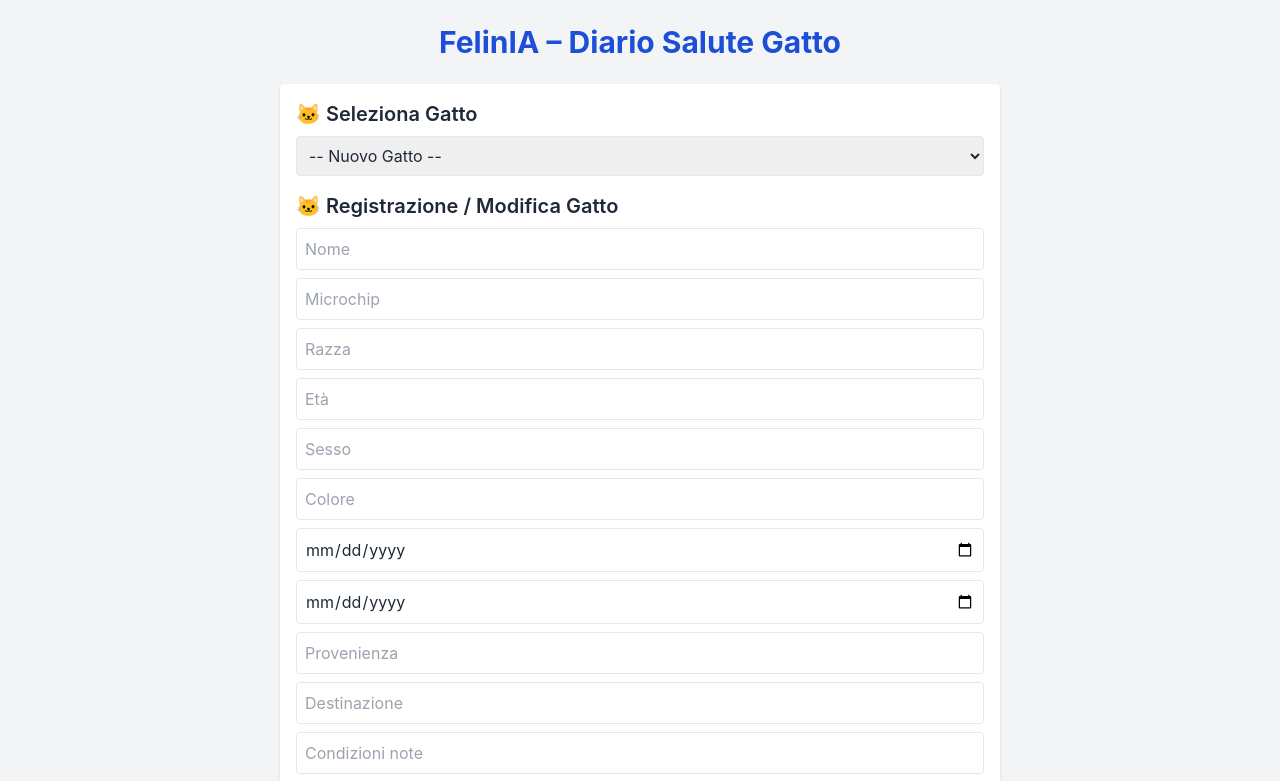
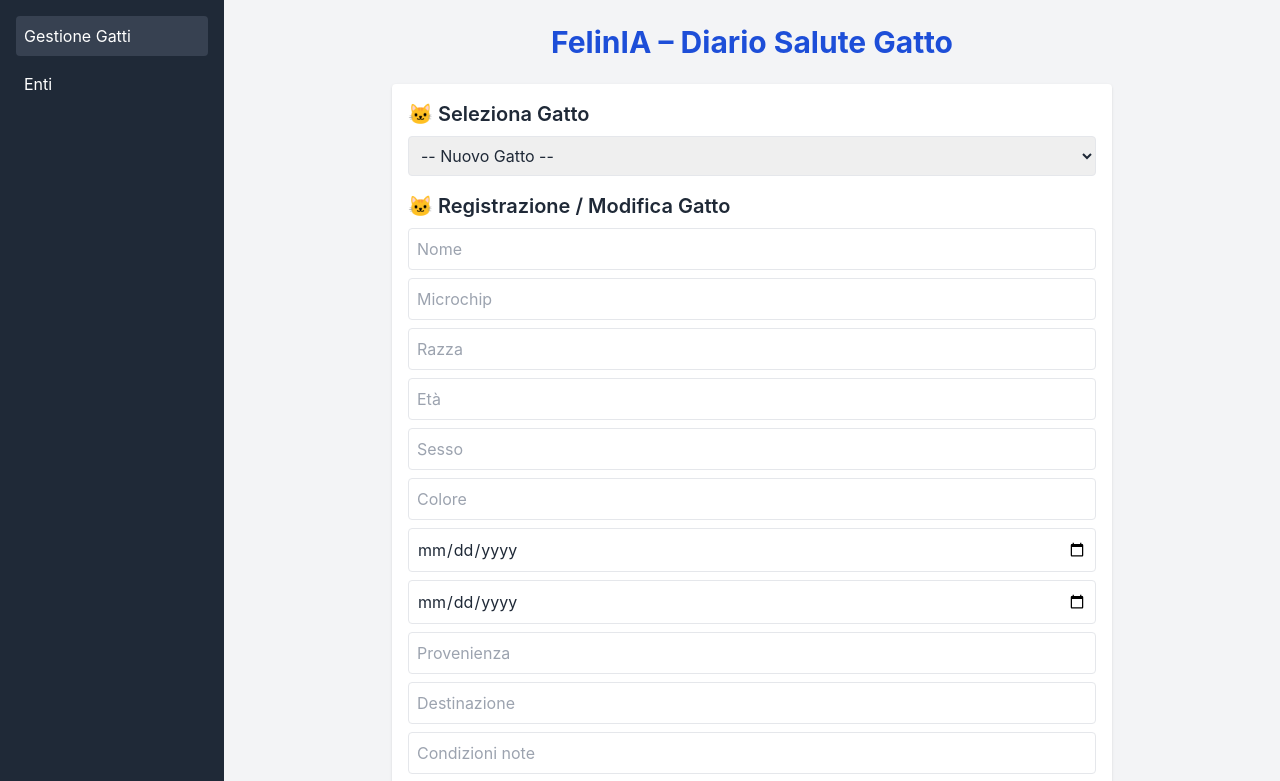
Before and after one commit to Vicdel2104/felinia, a React (Vite) app in the folder frontend/: page / in a window 1280 px wide. Shown: the top 781 px of the page. Built offline with nearby package versions, Linux system fonts and the light colour scheme.

Commit message:
feat: integrate gestionale layout

```diff
--- a/frontend/src/App.jsx
+++ b/frontend/src/App.jsx
@@ -1,9 +1,12 @@
 import { useState } from "react";
 import { jsPDF } from "jspdf";
+import MenuLaterale from "./components/MenuLaterale";
+import SezioneEnti from "./components/SezioneEnti";
 
 export default function App() {
   const [gatti, setGatti] = useState([]);
   const [selectedGattoIndex, setSelectedGattoIndex] = useState(-1);
+  const [pagina, setPagina] = useState("gatti");
 
   const [nome, setNome] = useState("");
   const [microchip, setMicrochip] = useState("");
@@ -565,8 +568,12 @@
   };
 
   return (
-    <div className="p-6 space-y-6 max-w-3xl mx-auto">
-      <h1 className="text-3xl font-bold text-center text-blue-700">FelinIA – Diario Salute Gatto</h1>
+    <div className="flex">
+      <MenuLaterale pagina={pagina} setPagina={setPagina} />
+      <main className="flex-1">
+        {pagina === "gatti" ? (
+          <div className="p-6 space-y-6 max-w-3xl mx-auto">
+            <h1 className="text-3xl font-bold text-center text-blue-700">FelinIA – Diario Salute Gatto</h1>
 
       <section className="bg-white p-4 rounded shadow">
         <h2 className="text-xl font-semibold mb-2">🐱 Seleziona Gatto</h2>
@@ -719,6 +726,11 @@
       <div className="text-center">
         <button onClick={scaricaPDF} className="bg-green-600 text-white px-4 py-2 rounded">📄 Scarica PDF Completo</button>
       </div>
+          </div>
+        ) : (
+          <SezioneEnti />
+        )}
+      </main>
     </div>
   );
 }
--- /dev/null
+++ b/frontend/src/components/MenuLaterale.jsx
@@ -0,0 +1,20 @@
+import React from "react";
+
+export default function MenuLaterale({ pagina, setPagina }) {
+  return (
+    <aside className="w-56 bg-gray-800 text-white min-h-screen p-4 space-y-2">
+      <button
+        className={`block w-full text-left p-2 rounded ${pagina === "gatti" ? "bg-gray-700" : ""}`}
+        onClick={() => setPagina("gatti")}
+      >
+        Gestione Gatti
+      </button>
+      <button
+        className={`block w-full text-left p-2 rounded ${pagina === "enti" ? "bg-gray-700" : ""}`}
+        onClick={() => setPagina("enti")}
+      >
+        Enti
+      </button>
+    </aside>
+  );
+}
--- /dev/null
+++ b/frontend/src/components/SezioneEnti.jsx
@@ -0,0 +1,10 @@
+import React from "react";
+
+export default function SezioneEnti() {
+  return (
+    <div className="p-6 space-y-4 max-w-3xl mx-auto">
+      <h1 className="text-2xl font-semibold">Gestione Enti</h1>
+      <p className="text-gray-700">Funzionalità in sviluppo.</p>
+    </div>
+  );
+}
```
